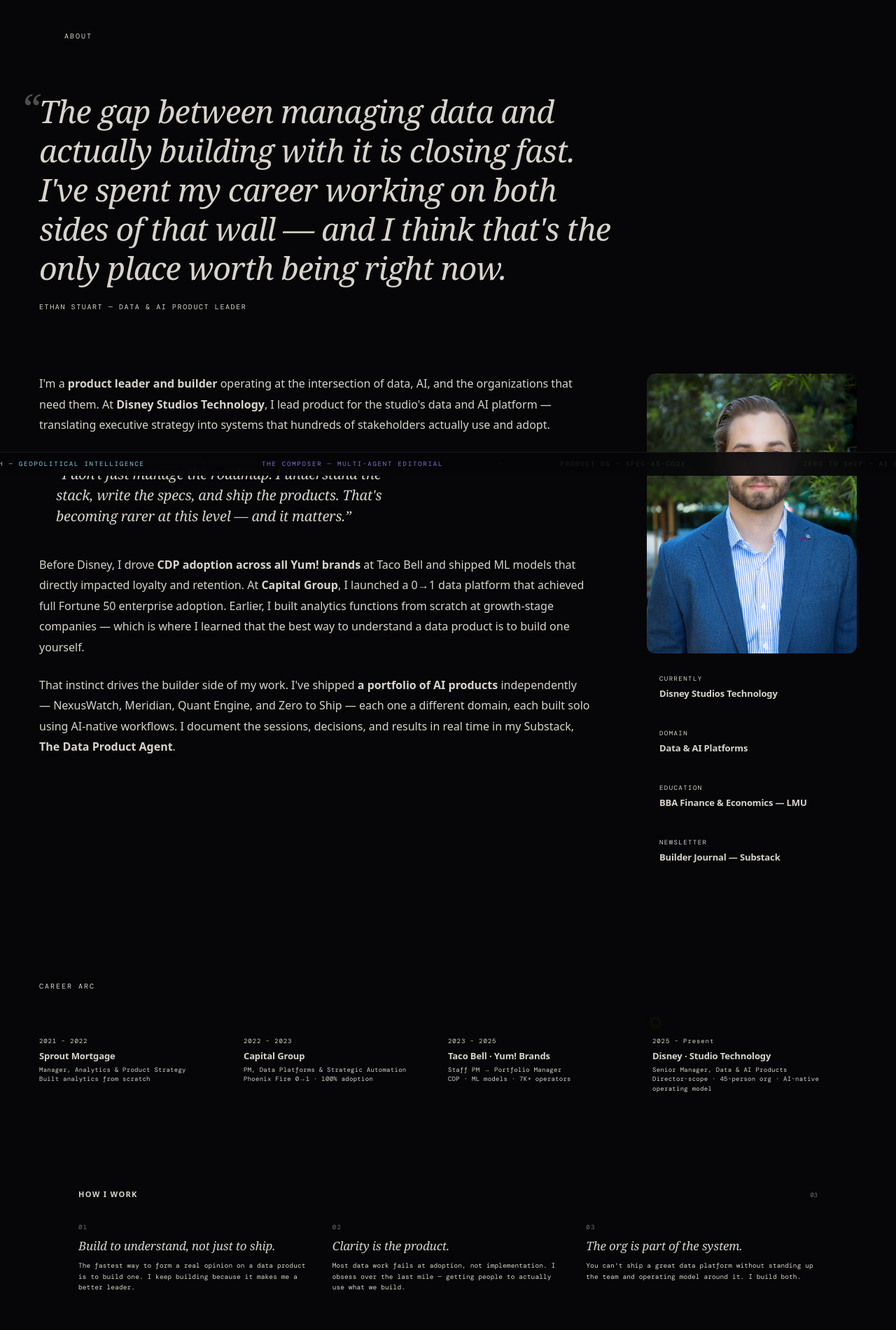
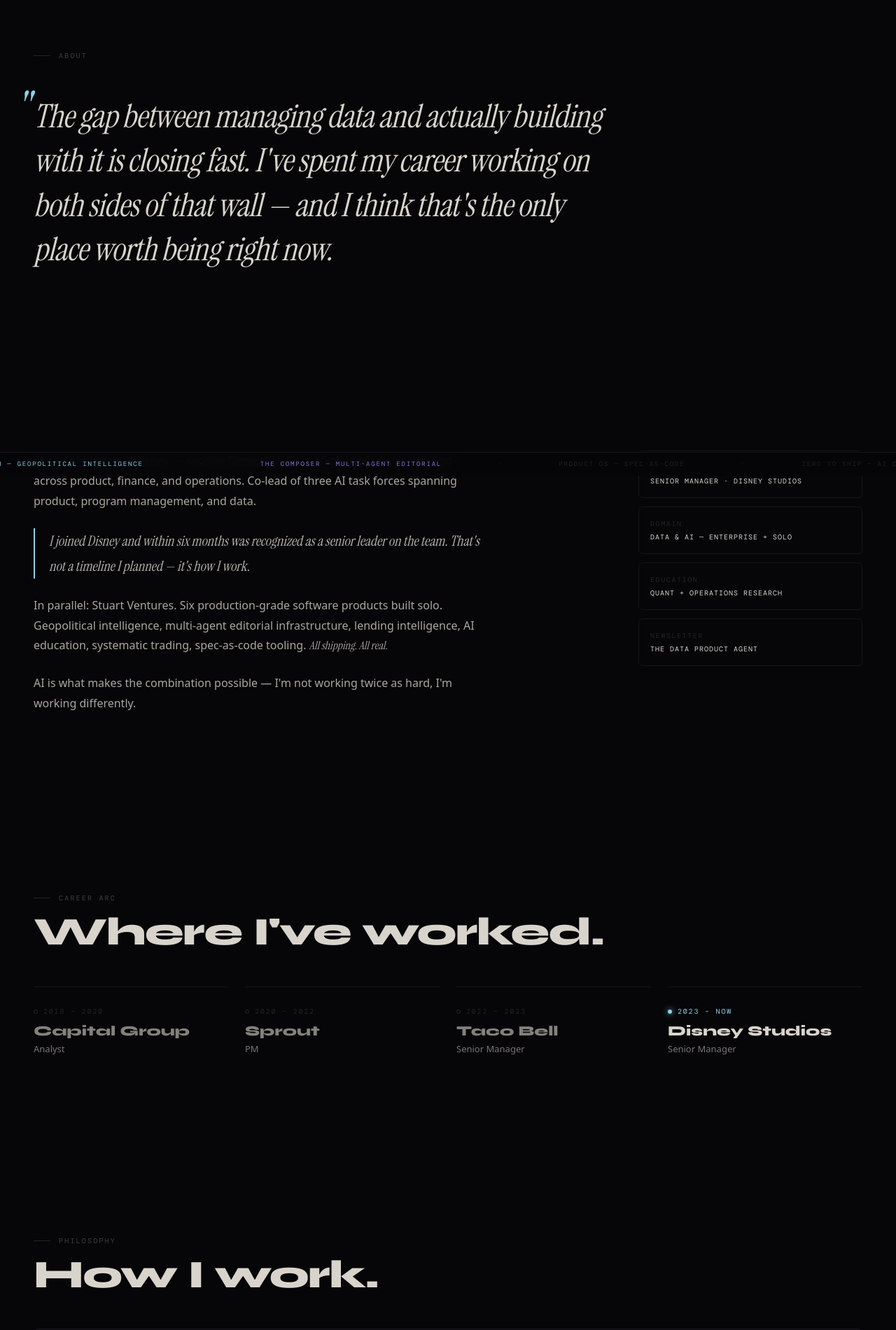
Before and after one commit to ethancstuart/Public-Brand-Website-Claude, a Next.js app: page /about in a window 1280 px wide. Shown: the part 120-2021 px from the top of the page at 70% size. Built offline with nearby package versions, Linux system fonts and the light colour scheme.

Commit message:
feat(redesign-v2): restyle About — manifesto + narrative + career arc + philosophy

```diff
--- a/src/app/about/page.tsx
+++ b/src/app/about/page.tsx
@@ -1,386 +1,132 @@
-import type { Metadata } from "next";
-import Image from "next/image";
-import { JsonLd } from "@/components/json-ld";
-import { getPersonJsonLd } from "@/lib/jsonld";
-
-export const metadata: Metadata = {
-  title: "About",
-  description:
-    "Builder first. Data & AI domain expert. Product leader at scale. The gap between managing data and building with it is closing fast — I work on both sides.",
-};
+import { Section } from "@/components/section";
 
 const CAREER = [
-  {
-    years: "2021 – 2022",
-    company: "Sprout Mortgage",
-    role: "Manager, Analytics & Product Strategy",
-    detail: "Built analytics from scratch",
-    current: false,
-  },
-  {
-    years: "2022 – 2023",
-    company: "Capital Group",
-    role: "PM, Data Platforms & Strategic Automation",
-    detail: "Phoenix Fire 0→1 · 100% adoption",
-    current: false,
-  },
-  {
-    years: "2023 – 2025",
-    company: "Taco Bell · Yum! Brands",
-    role: "Staff PM → Portfolio Manager",
-    detail: "CDP · ML models · 7K+ operators",
-    current: false,
-  },
-  {
-    years: "2025 – Present",
-    company: "Disney · Studio Technology",
-    role: "Senior Manager, Data & AI Products",
-    detail: "Director-scope · 45-person org · AI-native operating model",
-    current: true,
-  },
+  { years: "2018 – 2020", org: "Capital Group",   role: "Analyst" },
+  { years: "2020 – 2022", org: "Sprout",          role: "PM" },
+  { years: "2022 – 2023", org: "Taco Bell",       role: "Senior Manager" },
+  { years: "2023 – Now",  org: "Disney Studios",  role: "Senior Manager", current: true },
 ];
 
 const PHILOSOPHY = [
   {
-    num: "01",
-    statement: "Build to understand, not just to ship.",
-    sub: "The fastest way to form a real opinion on a data product is to build one. I keep building because it makes me a better leader.",
+    n: "01",
+    line: "Build to understand, not just to ship.",
+    body: "Shipping is the forcing function. Understanding is the compounding asset.",
   },
   {
-    num: "02",
-    statement: "Clarity is the product.",
-    sub: "Most data work fails at adoption, not implementation. I obsess over the last mile — getting people to actually use what we build.",
+    n: "02",
+    line: "Clarity is the product.",
+    body: "Most product debt is decision debt. Make the decision, document it, move.",
   },
   {
-    num: "03",
-    statement: "The org is part of the system.",
-    sub: "You can't ship a great data platform without standing up the team and operating model around it. I build both.",
+    n: "03",
+    line: "The org is part of the system.",
+    body: "Technical decisions are organizational decisions in disguise.",
   },
 ];
 
 export default function AboutPage() {
   return (
     <>
-      <JsonLd data={getPersonJsonLd()} />
-      <div style={{ maxWidth: "1280px", margin: "0 auto", padding: "100px 56px 120px" }}>
+      <Section label="ABOUT">
+        <blockquote className="font-[family-name:var(--font-instrument)] italic text-[clamp(28px,3.6vw,48px)] leading-snug max-w-[820px] tracking-[-0.015em] relative">
+          <span aria-hidden="true" className="absolute -left-7 -top-3 text-[var(--color-arctic)] text-[64px] leading-none">
+            "
+          </span>
+          The gap between managing data and actually building with it is closing fast.
+          I&apos;ve spent my career working on both sides of that wall — and I think
+          that&apos;s the only place worth being right now.
+        </blockquote>
+      </Section>
 
-        {/* Section label */}
-        <div className="flex items-center gap-3" style={{ marginBottom: "72px" }}>
-          <span style={{ width: "24px", height: "1px", background: "var(--accent)", opacity: 0.5 }} />
-          <span
-            className="font-mono uppercase"
-            style={{ fontSize: "10px", letterSpacing: "0.2em", color: "var(--muted-foreground)" }}
-          >
-            About
-          </span>
-        </div>
-
-        {/* Manifesto opener */}
-        <div style={{ marginBottom: "88px" }}>
-          <blockquote
-            className="font-serif italic relative"
-            style={{
-              fontSize: "clamp(28px, 3.5vw, 48px)",
-              lineHeight: 1.25,
-              color: "var(--foreground)",
-              letterSpacing: "-0.02em",
-              maxWidth: "820px",
-              marginBottom: "20px",
-            }}
-          >
-            <span
-              aria-hidden
-              className="font-serif italic absolute"
-              style={{
-                fontSize: "1.3em",
-                color: "var(--accent)",
-                opacity: 0.35,
-                left: "-0.45em",
-                top: "-0.1em",
-                lineHeight: 1,
-              }}
-            >
-              &ldquo;
-            </span>
-            The gap between managing data and actually building with it is
-            closing fast. I&apos;ve spent my career working on both sides of
-            that wall — and I think that&apos;s the only place worth being right
-            now.
-          </blockquote>
-          <p
-            className="font-mono uppercase"
-            style={{ fontSize: "10px", letterSpacing: "0.16em", color: "var(--muted-foreground)" }}
-          >
-            Ethan Stuart — Data &amp; AI Product Leader
-          </p>
-        </div>
-
-        {/* Narrative + aside */}
-        <div
-          className="grid items-start"
-          style={{ gridTemplateColumns: "1fr 300px", gap: "80px", marginBottom: "88px" }}
-        >
-          {/* Left: narrative */}
-          <div>
-            <p
-              className="font-sans"
-              style={{ fontSize: "16px", lineHeight: 1.85, color: "var(--mid)", marginBottom: "24px" }}
-            >
-              I&apos;m a <strong style={{ color: "var(--foreground)", fontWeight: 700 }}>product leader and builder</strong> operating at the intersection
-              of data, AI, and the organizations that need them. At{" "}
-              <strong style={{ color: "var(--foreground)", fontWeight: 700 }}>Disney Studios Technology</strong>, I
-              lead product for the studio&apos;s data and AI platform — translating
-              executive strategy into systems that hundreds of stakeholders
-              actually use and adopt.
+      <Section>
+        <div className="grid md:grid-cols-[1fr_320px] gap-12">
+          <div className="space-y-6 text-[16px] leading-[1.8] text-[rgba(216,212,204,0.78)] max-w-[640px]">
+            <p>
+              Senior Manager at Disney — serving Disney Studios at Fortune 50 scale,
+              leading across product, finance, and operations. Co-lead of three AI
+              task forces spanning product, program management, and data.
             </p>
-
-            <blockquote
-              style={{
-                borderLeft: "2px solid var(--accent)",
-                padding: "4px 0 4px 24px",
-                margin: "36px 0",
-              }}
-            >
-              <p
-                className="font-serif italic"
-                style={{
-                  fontSize: "20px",
-                  lineHeight: 1.5,
-                  color: "var(--foreground)",
-                  letterSpacing: "-0.01em",
-                  maxWidth: "500px",
-                }}
-              >
-                &ldquo;I don&apos;t just manage the roadmap. I understand the stack,
-                write the specs, and ship the products. That&apos;s becoming rarer
-                at this level — and it matters.&rdquo;
-              </p>
-            </blockquote>
-
-            <p
-              className="font-sans"
-              style={{ fontSize: "16px", lineHeight: 1.85, color: "var(--mid)", marginBottom: "24px" }}
-            >
-              Before Disney, I drove{" "}
-              <strong style={{ color: "var(--foreground)", fontWeight: 700 }}>CDP adoption across all Yum! brands</strong>{" "}
-              at Taco Bell and shipped ML models that directly impacted loyalty
-              and retention. At{" "}
-              <strong style={{ color: "var(--foreground)", fontWeight: 700 }}>Capital Group</strong>, I launched a 0→1 data
-              platform that achieved full Fortune 50 enterprise adoption. Earlier,
-              I built analytics functions from scratch at growth-stage companies
-              — which is where I learned that the best way to understand a data
-              product is to build one yourself.
+            <p className="font-[family-name:var(--font-instrument)] italic text-[20px] border-l-2 border-[var(--color-arctic)] pl-5 text-[rgba(216,212,204,0.85)]">
+              I joined Disney and within six months was recognized as a senior leader
+              on the team. That&apos;s not a timeline I planned — it&apos;s how I work.
             </p>
-
-            <p
-              className="font-sans"
-              style={{ fontSize: "16px", lineHeight: 1.85, color: "var(--mid)" }}
-            >
-              That instinct drives the builder side of my work. I&apos;ve shipped{" "}
-              <strong style={{ color: "var(--foreground)", fontWeight: 700 }}>a portfolio of AI products</strong> independently —
-              NexusWatch, Meridian, Quant Engine, and Zero to Ship — each one a
-              different domain, each built solo using AI-native workflows. I document
-              the sessions, decisions, and results in real time in my Substack,{" "}
-              <strong style={{ color: "var(--foreground)", fontWeight: 700 }}>The Data Product Agent</strong>.
+            <p>
+              In parallel: Stuart Ventures. Six production-grade software products
+              built solo. Geopolitical intelligence, multi-agent editorial
+              infrastructure, lending intelligence, AI education, systematic trading,
+              spec-as-code tooling. <em className="font-[family-name:var(--font-instrument)] not-italic [&]:italic">All shipping. All real.</em>
+            </p>
+            <p>
+              AI is what makes the combination possible — I&apos;m not working twice
+              as hard, I&apos;m working differently.
             </p>
           </div>
 
-          {/* Right: aside */}
-          <div className="flex flex-col gap-3" style={{ position: "sticky", top: "100px" }}>
-            <div
-              className="relative overflow-hidden rounded-xl"
-              style={{
-                aspectRatio: "3/4",
-                background: "var(--deep)",
-                border: "1px solid var(--border)",
-                marginBottom: "4px",
-              }}
-            >
-              <Image
-                src="/headshot.jpg"
-                alt="Ethan Stuart"
-                fill
-                className="object-cover object-top"
-                priority
-                sizes="300px"
-              />
+          <aside className="md:sticky md:top-24 self-start space-y-3 font-[family-name:var(--font-dm-mono)] text-[10px] uppercase tracking-[0.16em] text-[var(--color-paper-mid)]">
+            <div className="border border-[var(--color-rule)] p-4 rounded-md">
+              <div className="text-[var(--color-paper-low)] mb-1">Currently</div>
+              <div className="text-[var(--color-paper)] tracking-[0.1em]">Senior Manager · Disney Studios</div>
             </div>
-            {[
-              { label: "Currently", value: "Disney Studios Technology" },
-              { label: "Domain", value: "Data & AI Platforms" },
-              { label: "Education", value: "BBA Finance & Economics — LMU" },
-              { label: "Newsletter", value: "Builder Journal — Substack" },
-            ].map((fact) => (
+            <div className="border border-[var(--color-rule)] p-4 rounded-md">
+              <div className="text-[var(--color-paper-low)] mb-1">Domain</div>
+              <div className="text-[var(--color-paper)] tracking-[0.1em]">Data &amp; AI — enterprise + solo</div>
+            </div>
+            <div className="border border-[var(--color-rule)] p-4 rounded-md">
+              <div className="text-[var(--color-paper-low)] mb-1">Education</div>
+              <div className="text-[var(--color-paper)] tracking-[0.1em]">Quant + Operations Research</div>
+            </div>
+            <div className="border border-[var(--color-rule)] p-4 rounded-md">
+              <div className="text-[var(--color-paper-low)] mb-1">Newsletter</div>
+              <div className="text-[var(--color-paper)] tracking-[0.1em]">The Data Product Agent</div>
+            </div>
+          </aside>
+        </div>
+      </Section>
+
+      <Section label="CAREER ARC" title="Where I've worked.">
+        <ol className="relative grid grid-cols-1 md:grid-cols-4 gap-6">
+          {CAREER.map((c) => (
+            <li key={c.org} className="border-t border-[var(--color-rule)] pt-5">
               <div
-                key={fact.label}
-                className="rounded-xl"
-                style={{
-                  padding: "14px 18px",
-                  background: "var(--surface)",
-                  border: "1px solid var(--border-lo)",
-                }}
+                className={`inline-flex items-center gap-2 font-[family-name:var(--font-dm-mono)] text-[10px] tracking-[0.18em] uppercase mb-2 ${
+                  c.current ? "text-[var(--color-arctic)]" : "text-[var(--color-paper-low)]"
+                }`}
               >
-                <p
-                  className="font-mono uppercase"
-                  style={{ fontSize: "9px", letterSpacing: "0.16em", color: "var(--muted-foreground)", marginBottom: "5px" }}
-                >
-                  {fact.label}
-                </p>
-                <p
-                  className="font-sans font-bold"
-                  style={{ fontSize: "13px", color: "var(--text-low)", letterSpacing: "-0.01em" }}
-                >
-                  {fact.value}
-                </p>
+                <span
+                  className={`inline-block w-1.5 h-1.5 rounded-full ${
+                    c.current ? "bg-[var(--color-arctic)]" : "border border-[var(--color-paper-low)]"
+                  }`}
+                  style={c.current ? { boxShadow: "0 0 8px var(--color-arctic)" } : {}}
+                />
+                {c.years}
               </div>
-            ))}
-          </div>
+              <div className={`font-[family-name:var(--font-syne)] font-extrabold text-[20px] leading-tight ${c.current ? "text-[var(--color-paper)]" : "text-[rgba(216,212,204,0.6)]"}`}>
+                {c.org}
+              </div>
+              <div className="text-[13px] text-[var(--color-paper-mid)] mt-1">{c.role}</div>
+            </li>
+          ))}
+        </ol>
+      </Section>
+
+      <Section label="PHILOSOPHY" title="How I work.">
+        <div className="bg-[var(--color-surface)] border border-[var(--color-rule)] rounded-lg p-8 md:p-12 grid grid-cols-1 md:grid-cols-3 gap-10">
+          {PHILOSOPHY.map((p) => (
+            <div key={p.n}>
+              <div className="font-[family-name:var(--font-dm-mono)] text-[10px] tracking-[0.18em] text-[var(--color-paper-low)] mb-3">
+                {p.n}
+              </div>
+              <div className="font-[family-name:var(--font-instrument)] italic text-[18px] leading-snug mb-3">
+                {p.line}
+              </div>
+              <div className="font-[family-name:var(--font-dm-mono)] text-[11px] tracking-[0.04em] text-[var(--color-paper-mid)] leading-relaxed">
+                {p.body}
+              </div>
+            </div>
+          ))}
         </div>
-
-        {/* Career arc */}
-        <div style={{ paddingTop: "64px", borderTop: "1px solid var(--border)", marginBottom: "88px" }}>
-          <div
-            className="flex items-center gap-3"
-            style={{ marginBottom: "40px" }}
-          >
-            <span
-              className="font-mono uppercase"
-              style={{ fontSize: "10px", letterSpacing: "0.2em", color: "var(--muted-foreground)" }}
-            >
-              Career Arc
-            </span>
-            <span
-              style={{
-                flex: 1,
-                height: "1px",
-                background: "linear-gradient(90deg, var(--border), transparent)",
-              }}
-            />
-          </div>
-
-          <div
-            className="grid relative"
-            style={{ gridTemplateColumns: "repeat(4, 1fr)", gap: "0" }}
-          >
-            {/* Connecting line */}
-            <div
-              className="absolute"
-              style={{
-                top: "18px",
-                left: "18px",
-                right: "18px",
-                height: "1px",
-                background: "linear-gradient(90deg, var(--border), var(--accent), var(--border))",
-                opacity: 0.4,
-              }}
-            />
-            {CAREER.map((stop) => (
-              <div key={stop.company} className="relative">
-                <div
-                  className="rounded-full"
-                  style={{
-                    width: "9px",
-                    height: "9px",
-                    background: stop.current ? "var(--accent)" : "var(--background)",
-                    border: `1.5px solid ${stop.current ? "var(--accent)" : "var(--border)"}`,
-                    boxShadow: stop.current ? "0 0 8px rgba(90,128,0,0.35)" : "none",
-                    marginBottom: "16px",
-                    position: "relative",
-                    zIndex: 1,
-                  }}
-                />
-                <p
-                  className="font-mono"
-                  style={{ fontSize: "9px", letterSpacing: "0.1em", color: "var(--muted-foreground)", marginBottom: "5px" }}
-                >
-                  {stop.years}
-                </p>
-                <p
-                  className="font-sans font-bold"
-                  style={{
-                    fontSize: "13px",
-                    letterSpacing: "-0.01em",
-                    marginBottom: "3px",
-                    color: stop.current ? "var(--foreground)" : "var(--text-low)",
-                  }}
-                >
-                  {stop.company}
-                </p>
-                <p
-                  className="font-mono"
-                  style={{ fontSize: "9px", color: "var(--muted-foreground)", letterSpacing: "0.03em", lineHeight: 1.5 }}
-                >
-                  {stop.role}
-                  <br />
-                  {stop.detail}
-                </p>
-              </div>
-            ))}
-          </div>
-        </div>
-
-        {/* Philosophy strip */}
-        <div
-          className="rounded-2xl"
-          style={{
-            padding: "48px 56px",
-            background: "var(--surface)",
-            border: "1px solid var(--border-lo)",
-          }}
-        >
-          <div className="flex items-baseline justify-between" style={{ marginBottom: "32px" }}>
-            <span
-              className="font-sans font-bold uppercase"
-              style={{ fontSize: "11px", letterSpacing: "0.12em", color: "var(--text-low)" }}
-            >
-              How I Work
-            </span>
-            <span
-              className="font-mono"
-              style={{ fontSize: "9px", color: "var(--accent)", opacity: 0.5 }}
-            >
-              03
-            </span>
-          </div>
-          <div className="grid grid-cols-3" style={{ gap: "32px" }}>
-            {PHILOSOPHY.map((item) => (
-              <div key={item.num}>
-                <p
-                  className="font-mono"
-                  style={{
-                    fontSize: "9px",
-                    color: "var(--accent)",
-                    opacity: 0.5,
-                    letterSpacing: "0.15em",
-                    marginBottom: "8px",
-                  }}
-                >
-                  {item.num}
-                </p>
-                <p
-                  className="font-serif italic"
-                  style={{
-                    fontSize: "17px",
-                    lineHeight: 1.45,
-                    color: "var(--foreground)",
-                    letterSpacing: "-0.01em",
-                    marginBottom: "8px",
-                  }}
-                >
-                  {item.statement}
-                </p>
-                <p
-                  className="font-mono"
-                  style={{ fontSize: "9.5px", color: "var(--muted-foreground)", lineHeight: 1.65, letterSpacing: "0.01em" }}
-                >
-                  {item.sub}
-                </p>
-              </div>
-            ))}
-          </div>
-        </div>
-
-      </div>
+      </Section>
     </>
   );
 }
```
